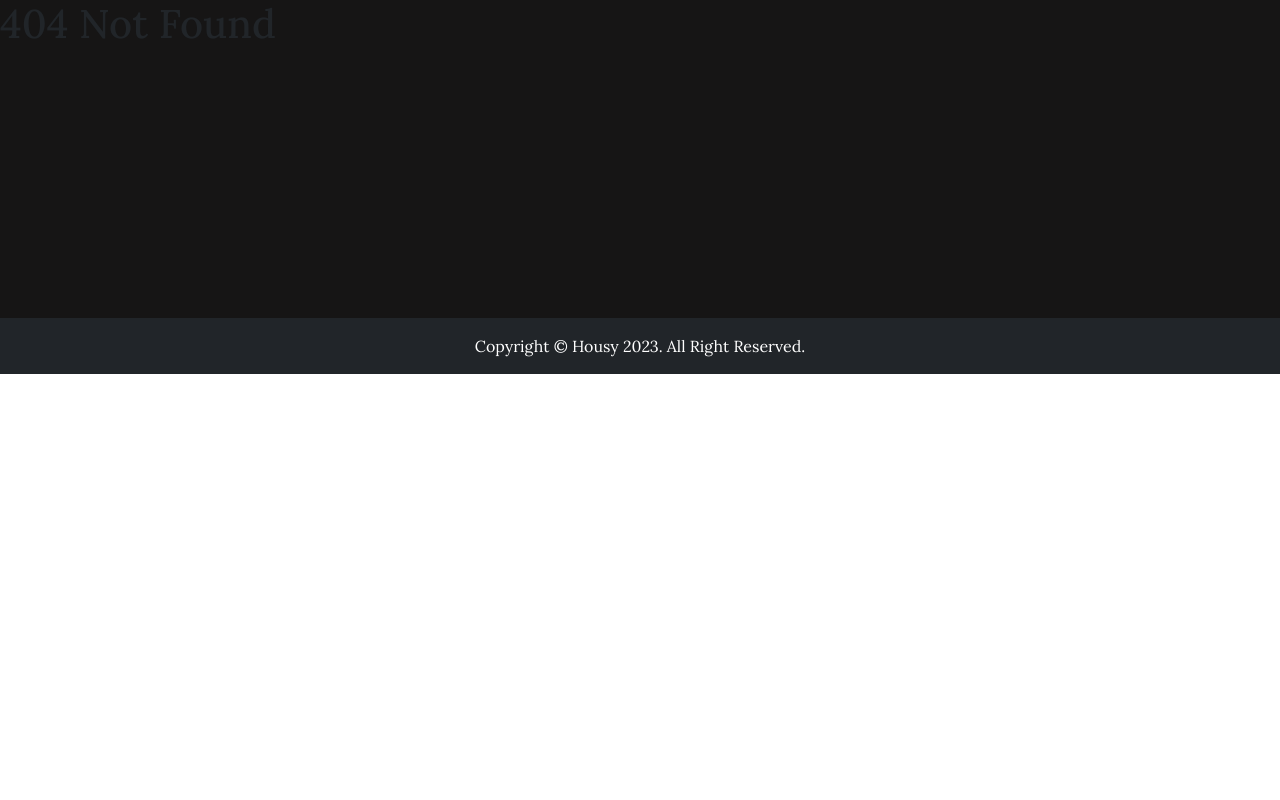
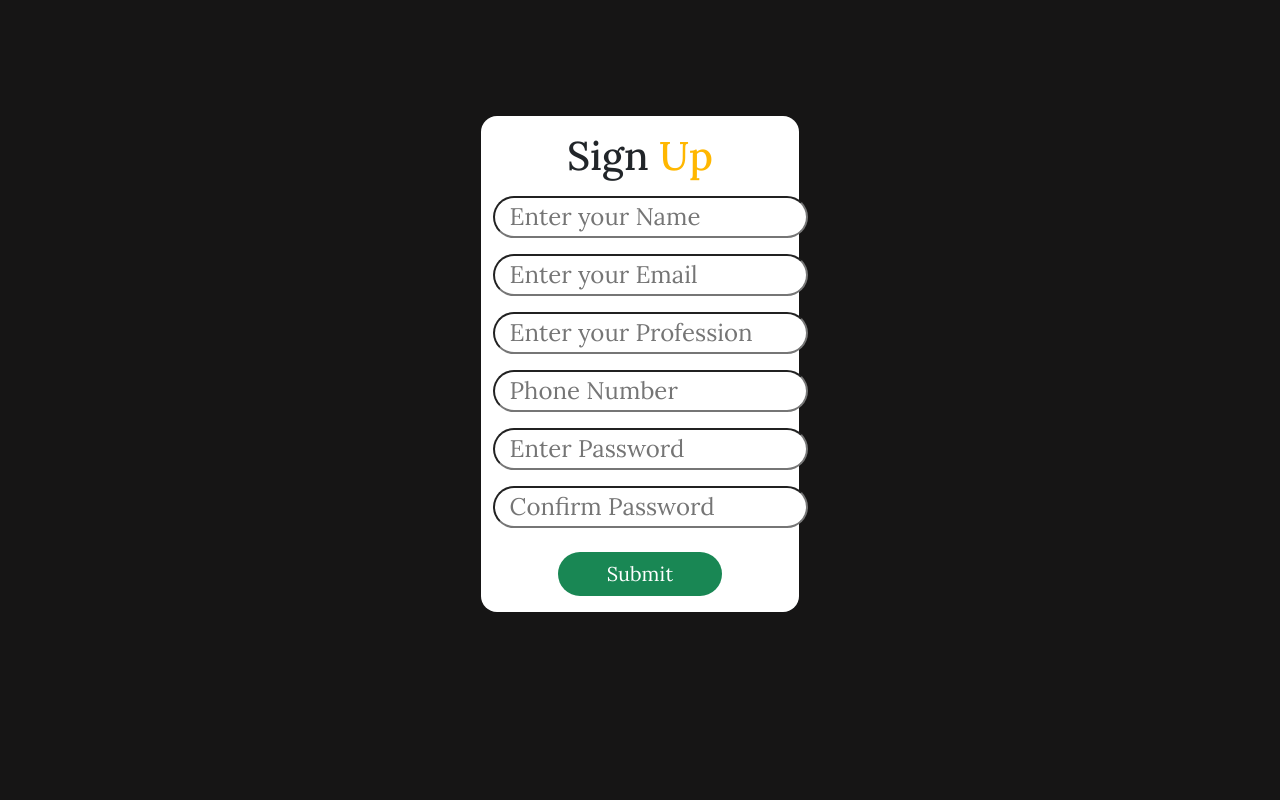
Before and after one commit to Haamidraza03/Housyy, a React (Create React App) app: page /spsignup in a window 1280 px wide. Before the commit this address had no page. Shown: the top 800 px of the page. Built offline with nearby package versions, Linux system fonts and the light colour scheme.

Commit message:
spsignup

```diff
--- a/src/App.css
+++ b/src/App.css
@@ -11,6 +11,10 @@
   color: whitesmoke !important;
     background-color: black !important;
     font-weight: bold !important;
+}
+
+input:focus{
+  outline-color: rgb(255, 183, 0);
 }
 
 .App-logo {
--- a/src/App.jsx
+++ b/src/App.jsx
@@ -6,6 +6,7 @@ import AOS from 'aos';
 import 'aos/dist/aos.css';
 import About from '../src/pages/About';
 import Glogsin from '../src/pages/Glogsin';
+import Spsignup from "../src/pages/Spsignup";
 import { BrowserRouter, Routes, Route } from "react-router-dom";
 
 function App() {
@@ -21,6 +22,7 @@ function App() {
           <Route path='/' element={<Home/>} />
           <Route path='/about' element={<About/>} />
           <Route path='/glogsin' element={<Glogsin/>} />
+          <Route path='/spsignup' element={<Spsignup/>} />
         <Route path="*" element={<h1>404 Not Found</h1>} />
         </Routes>
         <Footer/>
--- a/src/pages/Glogsin.jsx
+++ b/src/pages/Glogsin.jsx
@@ -1,5 +1,6 @@
 import React from 'react';
 import {useTypewriter,Cursor} from "react-simple-typewriter";
+import {Link} from 'react-router-dom';
 
 function Glogsin() {
   const [text] = useTypewriter({
@@ -14,8 +15,8 @@ function Glogsin() {
       <div className="row justify-content-center px-3">
           <div className="col-md-3 bg-white rounded-4 text-center py-5 pb-5" style={{marginTop: 170}} data-aos="flip-right" data-aos-duration="1500" data-aos-easing="ease-in-out">
             <h1 className="text-dark" style={{fontSize: 40}}>House <span style={{fontWeight:"bold",color:"rgb(255, 183, 0)"}}>{text}</span><span><Cursor/></span></h1>
-            <div className="btn btn1 fs-5 rounded-pill border border-dark px-2 mt-3 w-75" data-aos="zoom-in" data-aos-duration="2500" data-aos-easing="ease-in-out"><i class="bi bi-person-workspace"></i> Service Provider</div> <br />
-            <div className="btn btn1 fs-5 rounded-pill border border-dark px-5 mt-3 w-75" data-aos="zoom-in" data-aos-duration="2500" data-aos-easing="ease-in-out"><i class="bi bi-person-circle"></i> User</div>
+            <Link to="/spsignup"><div className="btn btn1 fs-5 rounded-pill border border-dark px-2 mt-3 w-75" data-aos="zoom-in" data-aos-duration="2500" data-aos-easing="ease-in-out"> Service Provider</div></Link> <br />
+            <div className="btn btn1 fs-5 rounded-pill border border-dark px-5 mt-3 w-75" data-aos="zoom-in" data-aos-duration="2500" data-aos-easing="ease-in-out"> User</div>
           </div>
         </div>
     </div>
--- /dev/null
+++ b/src/pages/Spsignup.jsx
@@ -0,0 +1,21 @@
+import React from 'react'
+
+function spsignup() {
+  return (
+    <div className="row justify-content-center p-3" style={{marginTop:"100px"}}>
+        <div className="col-md-3 bg-white rounded-4 pt-3">
+            <h1 className='text-center mb-3'>Sign <span style={{color:'rgb(255, 183, 0)'}}>Up</span></h1>
+            <center><input type="text" className='rounded-pill mb-3 fs-4' placeholder='  Enter your Name' /><br /></center>
+            <center><input type="email" className='rounded-pill mb-3 fs-4' placeholder='  Enter your Email' /><br /></center>
+            <center><input type="text" className='rounded-pill mb-3 fs-4' placeholder='  Enter your Profession' /><br /></center>
+            <center><input type="number" className='rounded-pill mb-3 fs-4' placeholder='  Phone Number' /><br /></center>
+            <center><input type="password" className='rounded-pill mb-3 fs-4' placeholder='  Enter Password' /><br /></center>
+            <center><input type="password" className='rounded-pill mb-4 fs-4' placeholder='  Confirm Password' /><br /></center>
+            <center><button className='btn bg-success rounded-pill fs-5 px-5 mb-3 text-white'>Submit</button></center>
+        </div>
+
+    </div>
+  )
+}
+
+export default spsignup
```
